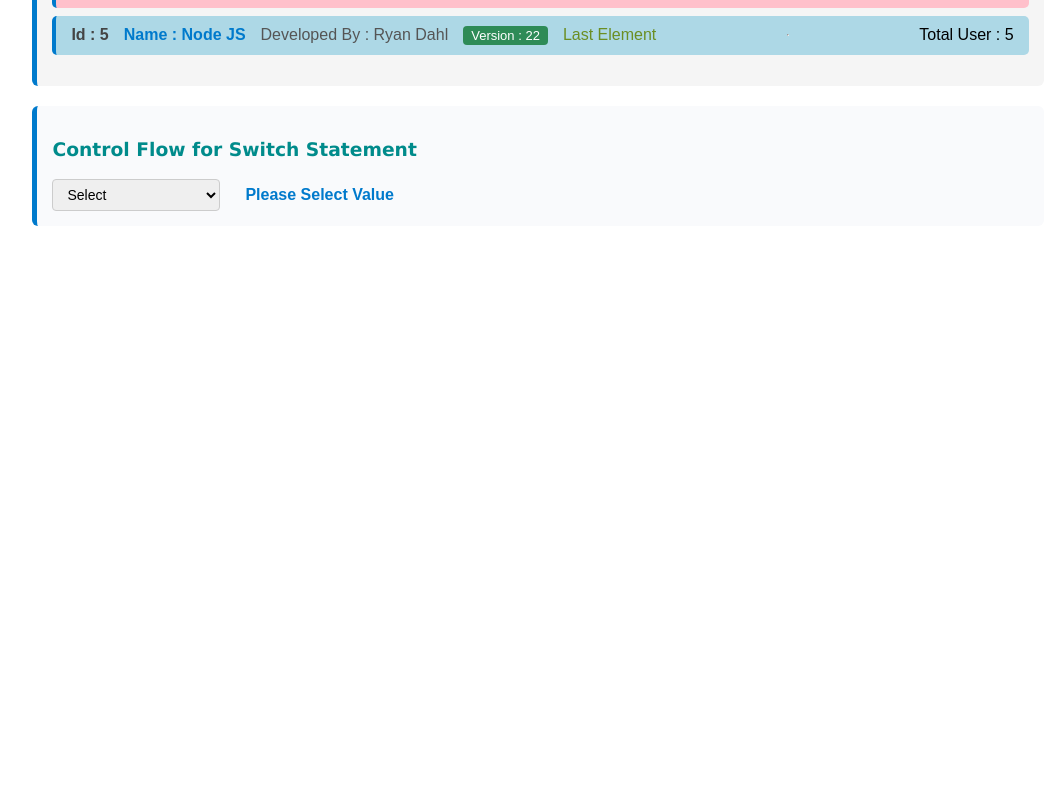
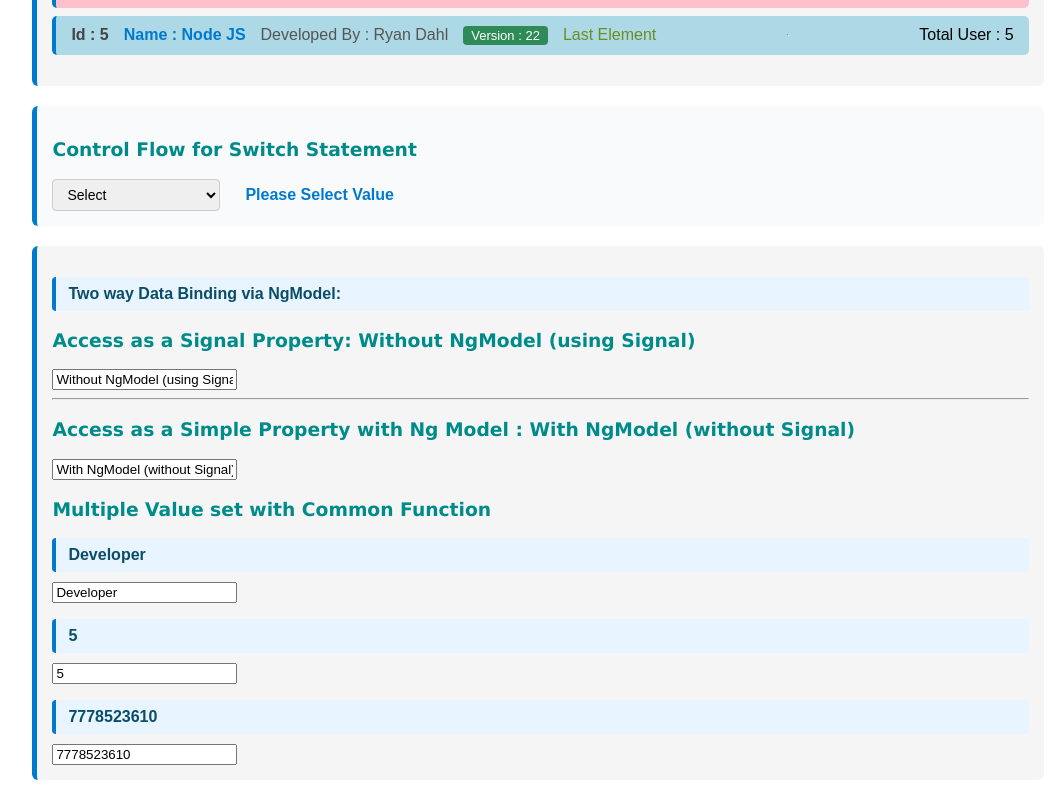
Before and after one commit to JayrajPrajapati/angularbasic, an Angular app: page / in a window 1280 px wide. Shown: the part 3107-3907 px from the top of the page, without its empty margins (102-1162 px from the left). Before the commit the page ends 3353 px from the top, so only its background shows below. Built offline with nearby package versions, Linux system fonts and the light colour scheme.

Commit message:
Two way binding with signal and via NgModel with simple property

```diff
--- a/src/app/app.html
+++ b/src/app/app.html
@@ -224,4 +224,26 @@
 
   </div>
 </div>
+<div class="section">
+    <p>Two way Data Binding via NgModel:</p>
+    <!-- Example 1: Using Signal (Manual Binding) -->
+    <h3>Access as a Signal Property: {{withoutNgModel()}}</h3>
+    <!-- Two-Way Binding using Signal (manual: value + input event) -->
+    <input type="text" [value]="withoutNgModel()" (input)="withoutNgModel.set($event.target.value)">
+    <hr>
+     <!-- Example 2: Using NgModel (Automatic Two-Way Binding) -->
+    <h3>Access as a Simple Property with Ng Model : {{withNgModel}}</h3>
+    <!-- Two-Way Binding using NgModel (automatic property + event binding) -->
+    <!-- NgModel provides: - Property Binding + Event Binding automatically, No need to manually handle events-->
+    <input type="text" [(ngModel)]="withNgModel">
+
+ <h3>Multiple Value set with Common Function</h3>
+     <p>{{userObj().name}}</p>
+      <input type="text" [value]="userObj().name" (input)="updateUserObj('name',$event.target.value)">
+      <p>{{userObj().experience}}</p>
+      <input type="text" [value]="userObj().experience" (input)="updateUserObj('experience',$event.target.value)">
+       <p>{{userObj().contactNo}}</p>
+      <input type="text" [value]="userObj().contactNo" (input)="updateUserObj('contactNo',$event.target.value)">
+  </div>
+
 </div>
--- a/src/app/app.ts
+++ b/src/app/app.ts
@@ -1,10 +1,11 @@
 import { Component, computed, effect, signal, WritableSignal } from '@angular/core';
 import { RouterOutlet } from '@angular/router';
 import { SignUp } from './componenets/sign-up/sign-up';
+import { FormsModule } from '@angular/forms';
 
 @Component({
   selector: 'app-root',
-  imports: [RouterOutlet, SignUp],
+  imports: [RouterOutlet, SignUp,FormsModule],
   templateUrl: './app.html',
   styleUrl: './app.css'
 })
@@ -256,4 +257,18 @@ handleSwitch(event:Event)
   const target = event.target as HTMLSelectElement;
   this.switchStatus.set(target.value);
 }
+//TWO-WAY DATA BINDING EXAMPLES
+
+// Signal-based binding (manual approach)
+withoutNgModel = signal('Without NgModel (using Signal)');
+// Simple property binding using NgModel
+withNgModel: string = 'With NgModel (without Signal)';
+userObj = signal({
+  name:'Developer',
+  experience :5,
+  contactNo:'7778523610'
+});
+updateUserObj(key:string,val:string){
+  this.userObj.update((item)=>({...item,[key]:val}))
 }
+}
```
